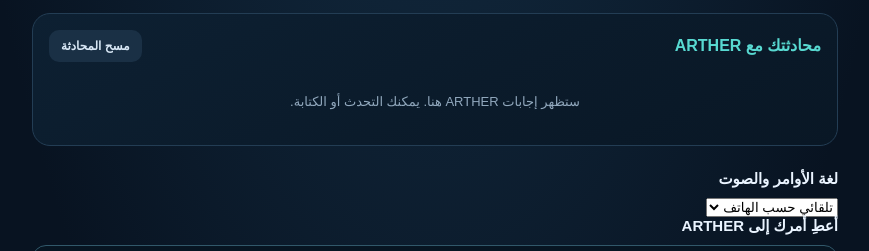
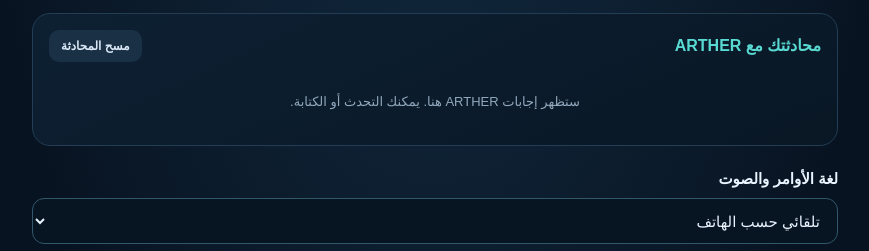
Before and after one commit to cherguihakim34-hub/ARTHER-Android, a website: page index.html in a window 1280 px wide. Shown: the part 485-736 px from the top of the page, without its empty margins (205-1074 px from the left). Drawn offline with Linux system fonts and the light colour scheme; no server answers.

Commit message:
Add selectable Arabic French and English voice language

```diff
--- a/style.css
+++ b/style.css
@@ -345,3 +345,23 @@ footer { margin-top: 36px; }
 
 .tool-actions { display: grid !important; grid-template-columns: repeat(2,minmax(0,1fr)); gap: 9px; margin-top: 9px; }
 .tool-actions button { min-height: 42px; }
+
+
+/* Explicit language selection for speech recognition and speech output */
+.workspace #language {
+  display: block;
+  width: 100%;
+  min-height: 46px;
+  margin: 0 0 14px;
+  padding: 10px 13px;
+  border: 1px solid #31586a;
+  border-radius: 12px;
+  background: #071522;
+  color: var(--text);
+  font: 15px Arial, sans-serif;
+}
+.workspace #language:focus {
+  outline: none;
+  border-color: var(--cyan);
+  box-shadow: 0 0 0 3px #58d9d120;
+}
```
